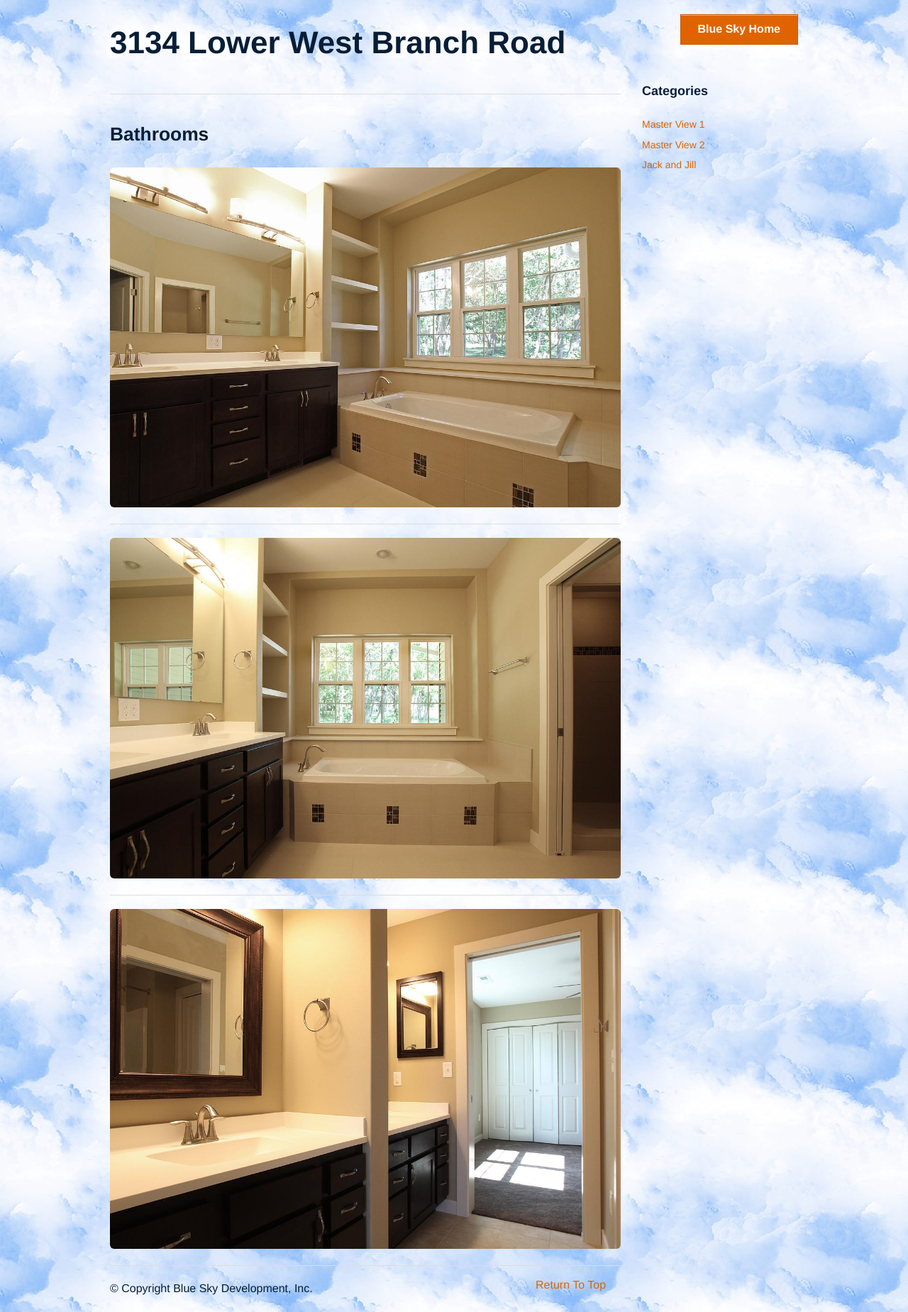
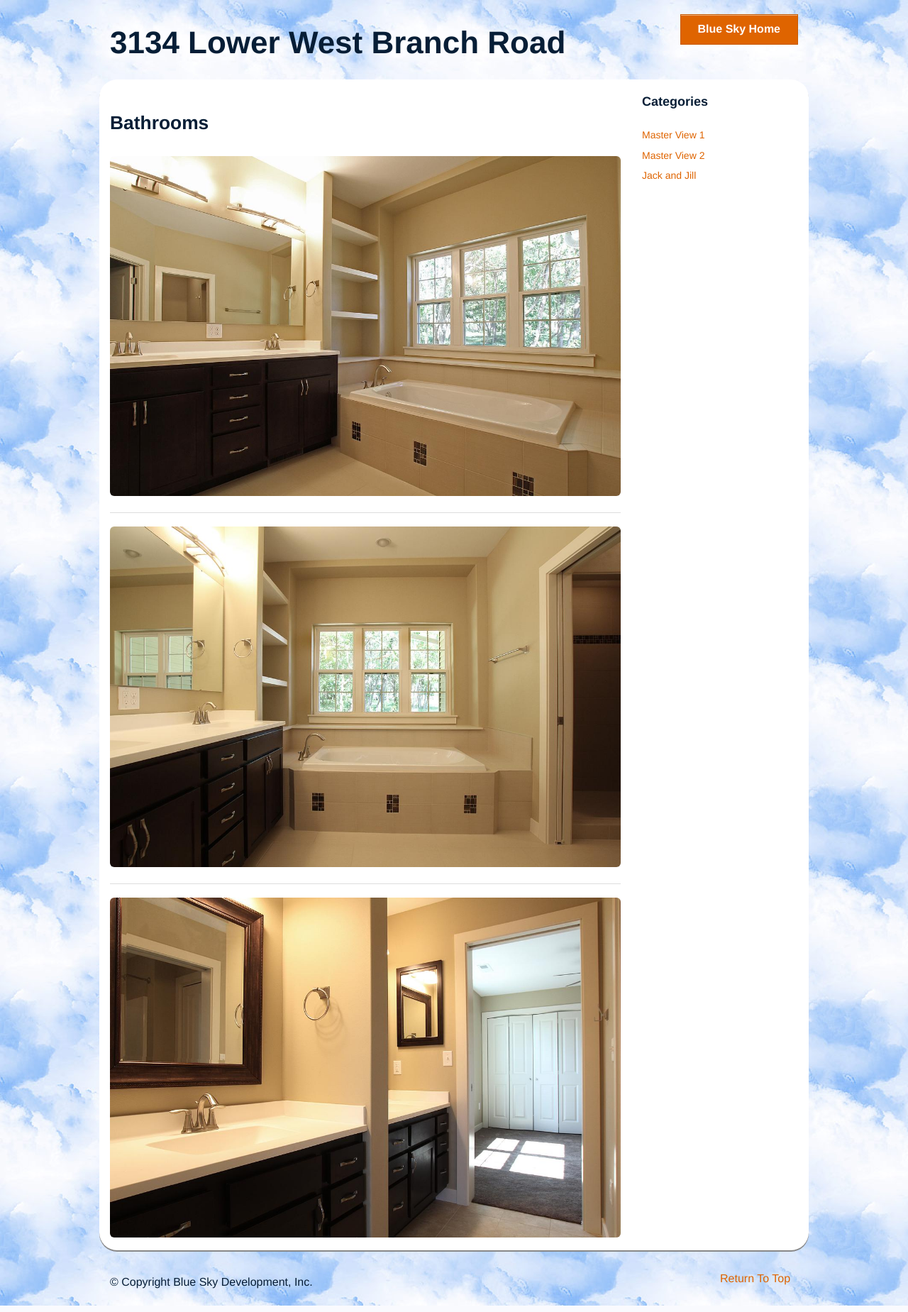
Before and after one commit to addahlbe/Blue-Sky-Dev, a Python web app: template realEstateApp/templates/home1-baths.mako in a window 1280 px wide. Shown: the whole page at 71% size. Run offline with Mako, Linux system fonts and the light colour scheme; the template is opened without the code that fills it, so the values that code supplies are empty; some libraries are stand-ins or nearby versions.

Commit message:
updated home extension pages home(n)/...

```diff
--- a/realEstateApp/templates/home1-baths.mako
+++ b/realEstateApp/templates/home1-baths.mako
@@ -35,13 +35,12 @@
 
   <!-- Main Page Content and Sidebar -->
 
-  <div class="row">
+  <div class="row" id="mainBody">
 
     <!-- Main Display Content -->
     <div class="large-9 columns" role="content">
 
       <article>
-      <hr />
         <a id="Master_View_1"></a>
         <h1><small>Bathrooms</small></h1>
         <div class="row">
@@ -72,8 +71,6 @@
           </div>
         </div>
       </article>
-
-      <hr />
 
     </div>
 
@@ -106,7 +103,8 @@
     <!-- End Sidebar -->
   </div>
 
-
+<br />
+<br />
   <!-- End Main Content and Sidebar -->
 
 
@@ -119,7 +117,7 @@
           <p style="color: #071e36">&copy; Copyright Blue Sky Development, Inc.</p>
         </div>
         <div class="large-6 columns">
-          <a href="#Top" style="margin-left:100px">Return To Top</a>
+          <a href="#Top" style="margin-left:360px">Return To Top</a>
         </div>
       </div>
     </div>
--- a/realEstateApp/templates/home1-bedrooms.mako
+++ b/realEstateApp/templates/home1-bedrooms.mako
@@ -26,9 +26,7 @@
          <li><a href="/" class="button">Blue Sky Home</a></li>
         </ul>
       </div>
-      <div class="panel">
         <a href="/home1"><h1>3134 Lower West Branch Road</h1></a>
-      </div>
     </div>
   </div>
 
@@ -37,13 +35,12 @@
 
   <!-- Main Page Content and Sidebar -->
 
-  <div class="row">
+  <div class="row" id="mainBody">
 
     <!-- Main Display Content -->
     <div class="large-9 columns" role="content">
 
       <article>
-      <hr />
         <a id="Master_Staged"></a>
         <h1><small>Bedrooms</small></h1>
         <div class="row">
@@ -119,7 +116,6 @@
         </div>
       </article>
 
-      <hr />
 
     </div>
 
@@ -157,7 +153,8 @@
 
     <!-- End Sidebar -->
   </div>
-
+<br />
+<br />
 
   <!-- End Main Content and Sidebar -->
 
@@ -171,7 +168,7 @@
           <p style="color: #071e36">&copy; Copyright Blue Sky Development, Inc.</p>
         </div>
         <div class="large-6 columns">
-          <a href="#Top" style="margin-left:100px">Return To Top</a>
+          <a href="#Top" style="margin-left:360px">Return To Top</a>
         </div>
       </div>
     </div>
--- a/realEstateApp/templates/home1-dining-room.mako
+++ b/realEstateApp/templates/home1-dining-room.mako
@@ -26,9 +26,7 @@
          <li><a href="/" class="button">Blue Sky Home</a></li>
         </ul>
       </div>
-      <div class="panel">
         <a href="/home1"><h1>3134 Lower West Branch Road</h1></a>
-      </div>
     </div>
   </div>
 
@@ -37,13 +35,12 @@
 
   <!-- Main Page Content and Sidebar -->
 
-  <div class="row">
+  <div class="row" id="mainBody">
 
     <!-- Main Display Content -->
     <div class="large-9 columns" role="content">
 
       <article>
-      <hr />
         <a id="Staged_View"></a>
         <h1><small>Dining Room</small></h1>
         <div class="row">
@@ -63,9 +60,6 @@
           </div>
         </div>
       </article>
-
-      <hr />
-
     </div>
 
     <!-- End Main Content -->
@@ -98,7 +92,8 @@
 
 
   <!-- End Main Content and Sidebar -->
-
+<br />
+<br />
 
   <!-- Footer -->
 
@@ -109,7 +104,7 @@
           <p style="color: #071e36">&copy; Copyright Blue Sky Development, Inc.</p>
         </div>
         <div class="large-6 columns">
-          <a href="#Top" style="margin-left:100px">Return To Top</a>
+          <a href="#Top" style="margin-left:360px">Return To Top</a>
         </div>
       </div>
     </div>
--- a/realEstateApp/templates/home1-exterior.mako
+++ b/realEstateApp/templates/home1-exterior.mako
@@ -26,9 +26,7 @@
          <li><a href="/" class="button">Blue Sky Home</a></li>
         </ul>
       </div>
-      <div class="panel">
         <a href="/home1"><h1>3134 Lower West Branch Road</h1></a>
-      </div>
     </div>
   </div>
 
@@ -37,13 +35,12 @@
 
   <!-- Main Page Content and Sidebar -->
 
-  <div class="row">
+  <div class="row" id="mainBody">
 
     <!-- Main Display Content -->
     <div class="large-9 columns" role="content">
 
       <article>
-      <hr />
         <a id="Front"></a>
         <h1><small>Exterior</small></h1>
         <div class="row">
@@ -85,9 +82,6 @@
           </div>
         </div>
       </article>
-
-      <hr />
-
     </div>
 
     <!-- End Main Content -->
@@ -122,7 +116,8 @@
 
 
   <!-- End Main Content and Sidebar -->
-
+<br />
+<br />
 
   <!-- Footer -->
 
@@ -133,7 +128,7 @@
           <p style="color: #071e36">&copy; Copyright Blue Sky Development, Inc.</p>
         </div>
         <div class="large-6 columns">
-          <a href="#Top" style="margin-left:100px">Return To Top</a>
+          <a href="#Top" style="margin-left:360px">Return To Top</a>
         </div>
       </div>
     </div>
--- a/realEstateApp/templates/home1-kitchen.mako
+++ b/realEstateApp/templates/home1-kitchen.mako
@@ -26,9 +26,7 @@
          <li><a href="/" class="button">Blue Sky Home</a></li>
         </ul>
       </div>
-      <div class="panel">
         <a href="/home1"><h1>3134 Lower West Branch Road</h1></a>
-      </div>
     </div>
   </div>
 
@@ -37,13 +35,12 @@
 
   <!-- Main Page Content and Sidebar -->
 
-  <div class="row">
+  <div class="row" id="mainBody">
 
     <!-- Main Display Content -->
     <div class="large-9 columns" role="content">
 
       <article>
-      <hr />
         <a id="View_1"></a>
         <h1><small>Kitchen</small></h1>
         <div class="row">
@@ -63,9 +60,6 @@
           </div>
         </div>
       </article>
-
-      <hr />
-
     </div>
 
     <!-- End Main Content -->
@@ -98,7 +92,8 @@
 
 
   <!-- End Main Content and Sidebar -->
-
+<br />
+<br />
 
   <!-- Footer -->
 
@@ -109,7 +104,7 @@
           <p style="color: #071e36">&copy; Copyright Blue Sky Development, Inc.</p>
         </div>
         <div class="large-6 columns">
-          <a href="#Top" style="margin-left:100px">Return To Top</a>
+          <a href="#Top" style="margin-left:360px">Return To Top</a>
         </div>
       </div>
     </div>
--- a/realEstateApp/templates/home1-living-room.mako
+++ b/realEstateApp/templates/home1-living-room.mako
@@ -26,9 +26,7 @@
          <li><a href="/" class="button">Blue Sky Home</a></li>
         </ul>
       </div>
-      <div class="panel">
         <a href="/home1"><h1>3134 Lower West Branch Road</h1></a>
-      </div>
     </div>
   </div>
 
@@ -37,13 +35,12 @@
 
   <!-- Main Page Content and Sidebar -->
 
-  <div class="row">
+  <div class="row" id="mainBody">
 
     <!-- Main Display Content -->
     <div class="large-9 columns" role="content">
 
       <article>
-      <hr />
         <a id="Staged"></a>
         <h1><small>Living Room</small></h1>
         <div class="row">
@@ -96,9 +93,6 @@
           </div>
         </div>
       </article>
-
-      <hr />
-
     </div>
 
     <!-- End Main Content -->
@@ -135,7 +129,8 @@
 
   <!-- End Main Content and Sidebar -->
 
-
+<br />
+<br />
   <!-- Footer -->
 
   <footer class="row">
@@ -145,7 +140,7 @@
           <p style="color: #071e36">&copy; Copyright Blue Sky Development, Inc.</p>
         </div>
         <div class="large-6 columns">
-          <a href="#Top" style="margin-left:100px">Return To Top</a>
+          <a href="#Top" style="margin-left:360px">Return To Top</a>
         </div>
       </div>
     </div>
--- a/realEstateApp/templates/home1-more.mako
+++ b/realEstateApp/templates/home1-more.mako
@@ -26,9 +26,7 @@
          <li><a href="/" class="button">Blue Sky Home</a></li>
         </ul>
       </div>
-      <div class="panel">
         <a href="/home1"><h1>3134 Lower West Branch Road</h1></a>
-      </div>
     </div>
   </div>
 
@@ -37,13 +35,12 @@
 
   <!-- Main Page Content and Sidebar -->
 
-  <div class="row">
+  <div class="row" id="mainBody">
 
     <!-- Main Display Content -->
     <div class="large-9 columns" role="content">
 
       <article>
-      <hr />
         <a id="Window_Seat"></a>
         <h1><small>More...</small></h1>
         <div class="row">
@@ -63,8 +60,6 @@
           </div>
         </div>
       </article>
-
-      <hr />
 
     </div>
 
@@ -99,7 +94,8 @@
 
   <!-- End Main Content and Sidebar -->
 
-
+<br />
+<br />
   <!-- Footer -->
 
   <footer class="row">
@@ -109,7 +105,7 @@
           <p style="color: #071e36">&copy; Copyright Blue Sky Development, Inc.</p>
         </div>
         <div class="large-6 columns">
-          <a href="#Top" style="margin-left:100px">Return To Top</a>
+          <a href="#Top" style="margin-left:360px">Return To Top</a>
         </div>
       </div>
     </div>
--- a/realEstateApp/templates/home1-stairs.mako
+++ b/realEstateApp/templates/home1-stairs.mako
@@ -26,9 +26,7 @@
          <li><a href="/" class="button">Blue Sky Home</a></li>
         </ul>
       </div>
-      <div class="panel">
         <a href="/home1"><h1>3134 Lower West Branch Road</h1></a>
-      </div>
     </div>
   </div>
 
@@ -37,13 +35,12 @@
 
   <!-- Main Page Content and Sidebar -->
 
-  <div class="row">
+  <div class="row" id="mainBody">
 
     <!-- Main Display Content -->
     <div class="large-9 columns" role="content">
 
       <article>
-      <hr />
         <a id="Stairwell"></a>
         <h1><small>Stairs / Landing</small></h1>
         <div class="row">
@@ -63,9 +60,6 @@
           </div>
         </div>
       </article>
-
-      <hr />
-
     </div>
 
     <!-- End Main Content -->
@@ -98,7 +92,8 @@
 
 
   <!-- End Main Content and Sidebar -->
-
+<br />
+<br />
 
   <!-- Footer -->
 
@@ -109,7 +104,7 @@
           <p style="color: #071e36">&copy; Copyright Blue Sky Development, Inc.</p>
         </div>
         <div class="large-6 columns">
-          <a href="#Top" style="margin-left:100px">Return To Top</a>
+          <a href="#Top" style="margin-left:360px">Return To Top</a>
         </div>
       </div>
     </div>
--- a/realEstateApp/templates/home2-baths.mako
+++ b/realEstateApp/templates/home2-baths.mako
@@ -26,9 +26,7 @@
          <li><a href="/" class="button">Blue Sky Home</a></li>
         </ul>
       </div>
-      <div class="panel">
         <a href="/home2"><h1>423 Teton Circle</h1></a>
-      </div>
     </div>
   </div>
 
@@ -37,13 +35,12 @@
 
   <!-- Main Page Content and Sidebar -->
 
-  <div class="row">
+  <div class="row" id="mainBody">
 
     <!-- Main Display Content -->
     <div class="large-9 columns" role="content">
 
       <article>
-      <hr />
         <a id="Master"></a>
         <h1><small>Bathrooms</small></h1>
         <div class="row">
@@ -85,9 +82,6 @@
           </div>
         </div>
       </article>
-
-      <hr />
-
     </div>
 
     <!-- End Main Content -->
@@ -122,7 +116,8 @@
 
 
   <!-- End Main Content and Sidebar -->
-
+<br />
+<br />
 
   <!-- Footer -->
 
@@ -133,7 +128,7 @@
           <p style="color: #071e36">&copy; Copyright Blue Sky Development, Inc.</p>
         </div>
         <div class="large-6 columns">
-          <a href="#Top" style="margin-left:100px">Return To Top</a>
+          <a href="#Top" style="margin-left:360px">Return To Top</a>
         </div>
       </div>
     </div>
--- a/realEstateApp/templates/home2-bedrooms.mako
+++ b/realEstateApp/templates/home2-bedrooms.mako
@@ -26,9 +26,7 @@
          <li><a href="/" class="button">Blue Sky Home</a></li>
         </ul>
       </div>
-      <div class="panel">
         <a href="/home2"><h1>423 Teton Circle</h1></a>
-      </div>
     </div>
   </div>
 
@@ -37,13 +35,12 @@
 
   <!-- Main Page Content and Sidebar -->
 
-  <div class="row">
+  <div class="row" id="mainBody">
 
     <!-- Main Display Content -->
     <div class="large-9 columns" role="content">
 
       <article>
-      <hr />
         <a id="Master_View_1"></a>
         <h1><small>Bedrooms</small></h1>
         <div class="row">
@@ -107,9 +104,6 @@
           </div>
         </div>
       </article>
-
-      <hr />
-
     </div>
 
     <!-- End Main Content -->
@@ -146,7 +140,8 @@
 
 
   <!-- End Main Content and Sidebar -->
-
+<br />
+<br />
 
   <!-- Footer -->
 
@@ -157,7 +152,7 @@
           <p style="color: #071e36">&copy; Copyright Blue Sky Development, Inc.</p>
         </div>
         <div class="large-6 columns">
-          <a href="#Top" style="margin-left:100px">Return To Top</a>
+          <a href="#Top" style="margin-left:360px">Return To Top</a>
         </div>
       </div>
     </div>
--- a/realEstateApp/templates/home2-dining-room.mako
+++ b/realEstateApp/templates/home2-dining-room.mako
@@ -26,9 +26,7 @@
          <li><a href="/" class="button">Blue Sky Home</a></li>
         </ul>
       </div>
-      <div class="panel">
         <a href="/home2"><h1>423 Teton Circle</h1></a>
-      </div>
     </div>
   </div>
 
@@ -37,13 +35,12 @@
 
   <!-- Main Page Content and Sidebar -->
 
-  <div class="row">
+  <div class="row" id="mainBody">
 
     <!-- Main Display Content -->
     <div class="large-9 columns" role="content">
 
       <article>
-      <hr />
         <a id="View_1"></a>
         <h1><small>Dining Room</small></h1>
         <div class="row">
@@ -63,9 +60,6 @@
           </div>
         </div>
       </article>
-
-      <hr />
-
     </div>
 
     <!-- End Main Content -->
@@ -89,7 +83,8 @@
 
 
   <!-- End Main Content and Sidebar -->
-
+<br />
+<br />
 
   <!-- Footer -->
 
@@ -100,7 +95,7 @@
           <p style="color: #071e36">&copy; Copyright Blue Sky Development, Inc.</p>
         </div>
         <div class="large-6 columns">
-          <a href="#Top" style="margin-left:100px">Return To Top</a>
+          <a href="#Top" style="margin-left:360px">Return To Top</a>
         </div>
       </div>
     </div>
--- a/realEstateApp/templates/home2-exterior.mako
+++ b/realEstateApp/templates/home2-exterior.mako
@@ -26,9 +26,7 @@
          <li><a href="/" class="button">Blue Sky Home</a></li>
         </ul>
       </div>
-      <div class="panel">
         <a href="/home2"><h1>423 Teton Circle</h1></a>
-      </div>
     </div>
   </div>
 
@@ -37,13 +35,12 @@
 
   <!-- Main Page Content and Sidebar -->
 
-  <div class="row">
+  <div class="row" id="mainBody">
 
     <!-- Main Display Content -->
     <div class="large-9 columns" role="content">
 
       <article>
-      <hr />
         <a id="Front"></a>
         <h1><small>Exterior</small></h1>
         <div class="row">
@@ -52,9 +49,6 @@
           </div>
         </div>
       </article>
-
-      <hr />
-
     </div>
 
     <!-- End Main Content -->
@@ -76,7 +70,8 @@
 
 
   <!-- End Main Content and Sidebar -->
-
+<br />
+<br />
 
   <!-- Footer -->
 
@@ -87,7 +82,7 @@
           <p style="color: #071e36">&copy; Copyright Blue Sky Development, Inc.</p>
         </div>
         <div class="large-6 columns">
-          <a href="#Top" style="margin-left:100px">Return To Top</a>
+          <a href="#Top" style="margin-left:3600px">Return To Top</a>
         </div>
       </div>
     </div>
--- a/realEstateApp/templates/home2-kitchen.mako
+++ b/realEstateApp/templates/home2-kitchen.mako
@@ -26,9 +26,7 @@
          <li><a href="/" class="button">Blue Sky Home</a></li>
         </ul>
       </div>
-      <div class="panel">
         <a href="/home2"><h1>423 Teton Circle</h1></a>
-      </div>
     </div>
   </div>
 
@@ -37,13 +35,12 @@
 
   <!-- Main Page Content and Sidebar -->
 
-  <div class="row">
+  <div class="row" id="mainBody">
 
     <!-- Main Display Content -->
     <div class="large-9 columns" role="content">
 
       <article>
-      <hr />
         <a id="View_1"></a>
         <h1><small>Kitchen</small></h1>
         <div class="row">
@@ -96,9 +93,6 @@
           </div>
         </div>
       </article>
-
-      <hr />
-
     </div>
 
     <!-- End Main Content -->
@@ -134,7 +128,8 @@
 
 
   <!-- End Main Content and Sidebar -->
-
+<br />
+<br />
 
   <!-- Footer -->
 
@@ -145,7 +140,7 @@
           <p style="color: #071e36">&copy; Copyright Blue Sky Development, Inc.</p>
         </div>
         <div class="large-6 columns">
-          <a href="#Top" style="margin-left:100px">Return To Top</a>
+          <a href="#Top" style="margin-left:360px">Return To Top</a>
         </div>
       </div>
     </div>
--- a/realEstateApp/templates/home2-living-room.mako
+++ b/realEstateApp/templates/home2-living-room.mako
@@ -26,9 +26,7 @@
          <li><a href="/" class="button">Blue Sky Home</a></li>
         </ul>
       </div>
-      <div class="panel">
         <a href="/home2"><h1>423 Teton Circle</h1></a>
-      </div>
     </div>
   </div>
 
@@ -37,13 +35,12 @@
 
   <!-- Main Page Content and Sidebar -->
 
-  <div class="row">
+  <div class="row" id="mainBody">
 
     <!-- Main Display Content -->
     <div class="large-9 columns" role="content">
 
       <article>
-      <hr />
         <a id="View_1"></a>
         <h1><small>Living Room</small></h1>
         <div class="row">
@@ -74,9 +71,6 @@
           </div>
         </div>
       </article>
-
-      <hr />
-
     </div>
 
     <!-- End Main Content -->
@@ -110,7 +104,8 @@
 
 
   <!-- End Main Content and Sidebar -->
-
+<br />
+<br />
 
   <!-- Footer -->
 
@@ -121,7 +116,7 @@
           <p style="color: #071e36">&copy; Copyright Blue Sky Development, Inc.</p>
         </div>
         <div class="large-6 columns">
-          <a href="#Top" style="margin-left:100px">Return To Top</a>
+          <a href="#Top" style="margin-left:360px">Return To Top</a>
         </div>
       </div>
     </div>
--- a/realEstateApp/templates/home2-lower-level.mako
+++ b/realEstateApp/templates/home2-lower-level.mako
@@ -26,9 +26,7 @@
          <li><a href="/" class="button">Blue Sky Home</a></li>
         </ul>
       </div>
-      <div class="panel">
         <a href="/home2"><h1>423 Teton Circle</h1></a>
-      </div>
     </div>
   </div>
 
@@ -37,13 +35,12 @@
 
   <!-- Main Page Content and Sidebar -->
 
-  <div class="row">
+  <div class="row" id="mainBody">
 
     <!-- Main Display Content -->
     <div class="large-9 columns" role="content">
 
       <article>
-      <hr />
         <a id="View_1"></a>
         <h1><small>Lower Level</small></h1>
         <div class="row">
@@ -107,9 +104,6 @@
           </div>
         </div>
       </article>
-
-      <hr />
-
     </div>
 
     <!-- End Main Content -->
@@ -146,7 +140,8 @@
 
 
   <!-- End Main Content and Sidebar -->
-
+<br />
+<br />
 
   <!-- Footer -->
 
@@ -157,7 +152,7 @@
           <p style="color: #071e36">&copy; Copyright Blue Sky Development, Inc.</p>
         </div>
         <div class="large-6 columns">
-          <a href="#Top" style="margin-left:100px">Return To Top</a>
+          <a href="#Top" style="margin-left:360px">Return To Top</a>
         </div>
       </div>
     </div>
--- a/realEstateApp/templates/home2-more.mako
+++ b/realEstateApp/templates/home2-more.mako
@@ -26,9 +26,7 @@
          <li><a href="/" class="button">Blue Sky Home</a></li>
         </ul>
       </div>
-      <div class="panel">
        <a href="/home2"><h1>423 Teton Circle</h1></a>
-      </div>
     </div>
   </div>
 
@@ -37,13 +35,12 @@
 
   <!-- Main Page Content and Sidebar -->
 
-  <div class="row">
+  <div class="row" id="mainBody">
 
     <!-- Main Display Content -->
     <div class="large-9 columns" role="content">
 
       <article>
-      <hr />
         <a id="Laundry_Room"></a>
         <h1><small>More...</small></h1>
         <div class="row">
@@ -52,9 +49,6 @@
           </div>
         </div>
       </article>
-
-      <hr />
-
     </div>
 
     <!-- End Main Content -->
@@ -77,7 +71,8 @@
 
 
   <!-- End Main Content and Sidebar -->
-
+<br />
+<br />
 
   <!-- Footer -->
 
@@ -88,7 +83,7 @@
           <p style="color: #071e36">&copy; Copyright Blue Sky Development, Inc.</p>
         </div>
         <div class="large-6 columns">
-          <a href="#Top" style="margin-left:100px">Return To Top</a>
+          <a href="#Top" style="margin-left:360px">Return To Top</a>
         </div>
       </div>
     </div>
--- a/realEstateApp/templates/home2-stairs.mako
+++ b/realEstateApp/templates/home2-stairs.mako
@@ -26,9 +26,7 @@
          <li><a href="/" class="button">Blue Sky Home</a></li>
         </ul>
       </div>
-      <div class="panel">
         <a href="/home2"><h1>423 Teton Circle</h1></a>
-      </div>
     </div>
   </div>
 
@@ -37,13 +35,12 @@
 
   <!-- Main Page Content and Sidebar -->
 
-  <div class="row">
+  <div class="row" id="mainBody">
 
     <!-- Main Display Content -->
     <div class="large-9 columns" role="content">
 
       <article>
-      <hr />
         <a id="Stairwell"></a>
         <h1><small>Stairs / Landing</small></h1>
         <div class="row">
@@ -63,9 +60,6 @@
           </div>
         </div>
       </article>
-
-      <hr />
-
     </div>
 
     <!-- End Main Content -->
@@ -97,8 +91,9 @@
   </div>
 
 
-  <!-- End Main Content and Sidebar -->
-
+ <!-- End Main Content and Sidebar -->
+<br />
+<br />
 
   <!-- Footer -->
 
@@ -109,7 +104,7 @@
           <p style="color: #071e36">&copy; Copyright Blue Sky Development, Inc.</p>
         </div>
         <div class="large-6 columns">
-          <a href="#Top" style="margin-left:100px">Return To Top</a>
+          <a href="#Top" style="margin-left:360px">Return To Top</a>
         </div>
       </div>
     </div>
```
